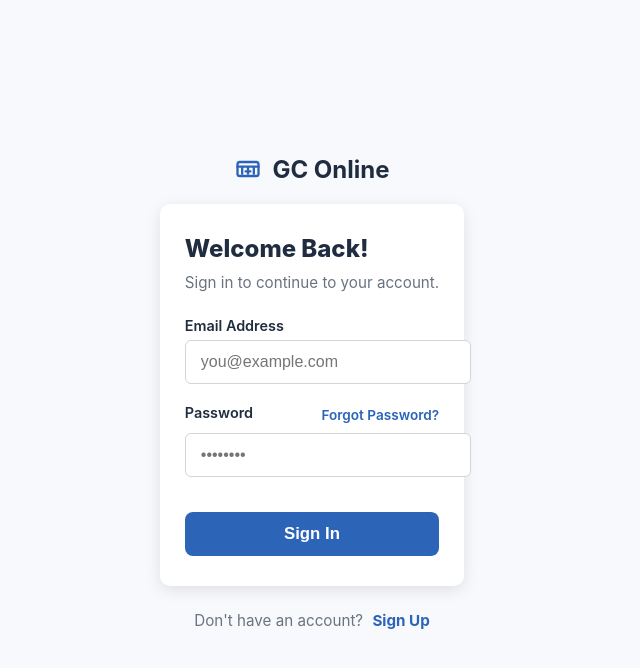
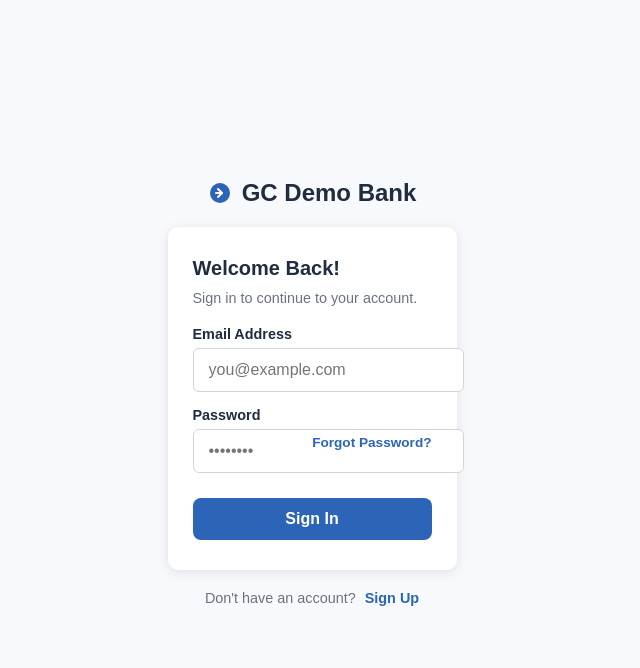
Before and after one commit to Gcbank-Online/gcbankonline, a plain HTML site: page index.html in a window 1280 px wide. Shown: the whole page, without its empty margins (328-968 px from the left). Drawn offline with Linux system fonts and the light colour scheme.

Commit message:
Revise sign-in page title, logo, and styles
Updated the title and logo for the sign-in page, modified styles for various elements, and added a success message section.

```diff
--- a/index.html
+++ b/index.html
@@ -2,26 +2,21 @@
 <html lang="en">
 <head>
   <meta charset="UTF-8" />
-  <meta name="viewport" content="width=device-width, initial-scale=1.0" />
-  <title>GC Online Sign In</title>
+  <meta name="viewport" content="width=device-width, initial-scale=1" />
+  <title>GC Demo Bank Sign In</title>
   <style>
     /* Reset some default styles */
     body, html {
       margin: 0;
       padding: 0;
       height: 100%;
-      /* Changed font to Inter for modern look, similar to Tailwind's default */
-      font-family: 'Inter', Arial, sans-serif;
+      font-family: Arial, sans-serif;
       background-color: #f7f9fc;
       color: #202c3f;
       display: flex;
       justify-content: center;
       align-items: center;
     }
-
-    /* Using Inter font, loaded below */
-    @import url('https://fonts.googleapis.com/css2?family=Inter:wght@300;400;500;600;700;800&display=swap');
-
     .container {
       text-align: center;
       width: 100%;
@@ -32,38 +27,34 @@
       display: flex;
       justify-content: center;
       align-items: center;
-      gap: 10px; /* Spacing between icon and text */
+      gap: 10px;
       font-weight: 700;
       font-size: 1.5rem;
       color: #202c3f;
       margin-bottom: 20px;
     }
     .logo svg {
-      width: 28px; /* Slightly larger icon */
-      height: 28px;
-      fill: none;
-      stroke: #2c64b8;
-      stroke-width: 2;
-      stroke-linecap: round;
-      stroke-linejoin: round;
+      width: 24px;
+      height: 24px;
+      fill: #2c64b8;
     }
     form {
       background: #fff;
       padding: 30px 25px;
       border-radius: 10px;
-      box-shadow: 0 4px 16px rgb(0 0 0 / 0.1); /* Slightly stronger shadow */
+      box-shadow: 0 2px 12px rgb(0 0 0 / 0.1);
       text-align: left;
     }
     form h2 {
       margin: 0 0 10px;
-      font-weight: 800; /* Bolder title */
-      font-size: 1.5rem; /* Slightly larger title */
+      font-weight: 700;
+      font-size: 1.25rem;
       color: #202c3f;
     }
     form p.description {
-      margin: 0 0 25px;
+      margin: 0 0 20px;
       color: #6b7280;
-      font-size: 0.95rem;
+      font-size: 0.9rem;
     }
     label {
       font-weight: 600;
@@ -73,7 +64,7 @@
       margin-bottom: 6px;
     }
     .input-group {
-      margin-bottom: 20px; /* Increased spacing */
+      margin-bottom: 15px;
       position: relative;
     }
     input[type="email"],
@@ -83,28 +74,28 @@
       font-size: 1rem;
       border: 1px solid #d1d5db;
       border-radius: 6px;
-      outline: none; /* Remove default browser outline */
-      transition: border-color 0.2s ease, box-shadow 0.2s ease;
+      outline-offset: 2px;
+      outline-color: transparent;
+      transition: outline-color 0.2s ease;
     }
     input[type="email"]:focus,
     input[type="password"]:focus {
+      outline-color: #2c64b8;
       border-color: #2c64b8;
-      box-shadow: 0 0 0 3px rgba(44, 100, 184, 0.2); /* Light blue ring on focus */
     }
     .forgot-password {
+      position: absolute;
+      right: 0;
+      top: 28px;
       font-size: 0.85rem;
       color: #2c64b8;
       text-decoration: none;
       font-weight: 600;
     }
-
-    .password-label-container {
-        display: flex;
-        justify-content: space-between;
-        align-items: center;
-        margin-bottom: 6px;
+    .forgot-password:hover,
+    .sign-up-link:hover {
+      text-decoration: underline;
     }
-
     button[type="submit"] {
       width: 100%;
       background-color: #2c64b8;
@@ -112,43 +103,56 @@
       border: none;
       padding: 12px 0;
       font-weight: 700;
-      font-size: 1.05rem;
+      font-size: 1rem;
       border-radius: 8px;
       cursor: pointer;
-      margin-top: 15px;
-      transition: background-color 0.2s ease, transform 0.1s ease;
+      margin-top: 10px;
+      transition: background-color 0.2s ease;
     }
     button[type="submit"]:hover {
       background-color: #244f92;
-      transform: translateY(-1px);
     }
     .signup-text {
-      margin-top: 25px;
-      font-size: 0.95rem;
+      margin-top: 20px;
+      font-size: 0.9rem;
       color: #6b7280;
       text-align: center;
     }
     .sign-up-link {
       color: #2c64b8;
-      font-weight: 700;
+      font-weight: 600;
       text-decoration: none;
       margin-left: 5px;
     }
-    .sign-up-link:hover {
-        text-decoration: underline;
+    /* Styles for the success message */
+    #success-message {
+      padding: 20px;
+      background-color: #e6ffed;
+      border: 1px solid #c8e6c9;
+      border-radius: 8px;
+      margin-top: 20px;
+    }
+    #success-message h3 {
+        color: #28a745; /* Green header */
+        margin-top: 0;
+        margin-bottom: 10px;
+    }
+    #success-message button {
+        margin-top: 15px;
     }
   </style>
 </head>
 <body>
   <div class="container" role="main">
-    <div class="logo" aria-label="GC Bank logo">
-      <!-- Icon representing a bank/money -->
-      <svg aria-hidden="true" focusable="false" viewBox="0 0 24 24">
-        <rect x="3" y="6" width="18" height="12" rx="2" ry="2"></rect>
-        <path d="M3 10H21M7 16V10M12 16V10M17 16V10M10 14h4"></path>
+    <div class="logo" aria-label="GC Demo Bank logo">
+      <svg aria-hidden="true" focusable="false" viewBox="0 0 24 24" >
+        <circle cx="12" cy="12" r="10" fill="#2c64b8"/>
+        <path d="M10 8l4 4-4 4" fill="none" stroke="#fff" stroke-width="2" stroke-linecap="round" stroke-linejoin="round"/>
+        <path d="M14 12H8" fill="none" stroke="#fff" stroke-width="2" stroke-linecap="round" stroke-linejoin="round"/>
       </svg>
-      <span>GC Online</span>
+      <span>GC Demo Bank</span>
     </div>
+
     <form action="#" method="post" aria-labelledby="signin-title">
       <h2 id="signin-title">Welcome Back!</h2>
       <p class="description">Sign in to continue to your account.</p>
@@ -159,26 +163,27 @@
       </div>
 
       <div class="input-group">
-        <div class="password-label-container">
-            <label for="password">Password</label>
-            <a href="#" class="forgot-password">Forgot Password?</a>
-        </div>
+        <label for="password">Password</label>
+        <a href="#" class="forgot-password">Forgot Password?</a>
         <input type="password" id="password" name="password" placeholder="••••••••" required autocomplete="current-password" />
-      </div>
-
-      <div id="success-message" style="display: none; padding: 20px; background-color: #e6ffed; border: 1px solid #c8e6c9; border-radius: 8px; margin-top: 20px;">
-    <h3>Sign In Successful!</h3>
-    <p>Welcome back, <span id="welcome-email"></span>. You have successfully accessed GC Demo Bank.</p>
-    <button onclick="window.location.reload();" style="padding: 10px 20px; border: none; background-color: #28a745; color: white; border-radius: 5px; cursor: pointer;">Go to Dashboard</button>
       </div>
 
       <button type="submit" aria-label="Sign In to your account">Sign In</button>
     </form>
+
     <p class="signup-text">
       Don't have an account?
       <a href="#" class="sign-up-link">Sign Up</a>
     </p>
+
+    <div id="success-message" style="display: none;">
+        <h3>Sign In Successful!</h3>
+        <p>Welcome back, <span id="welcome-email"></span>. You have successfully accessed GC Demo Bank.</p>
+        <button onclick="window.location.reload();">Go to Dashboard</button>
+    </div>
   </div>
+
   <script src="script.js"></script>
+
 </body>
 </html>
```
